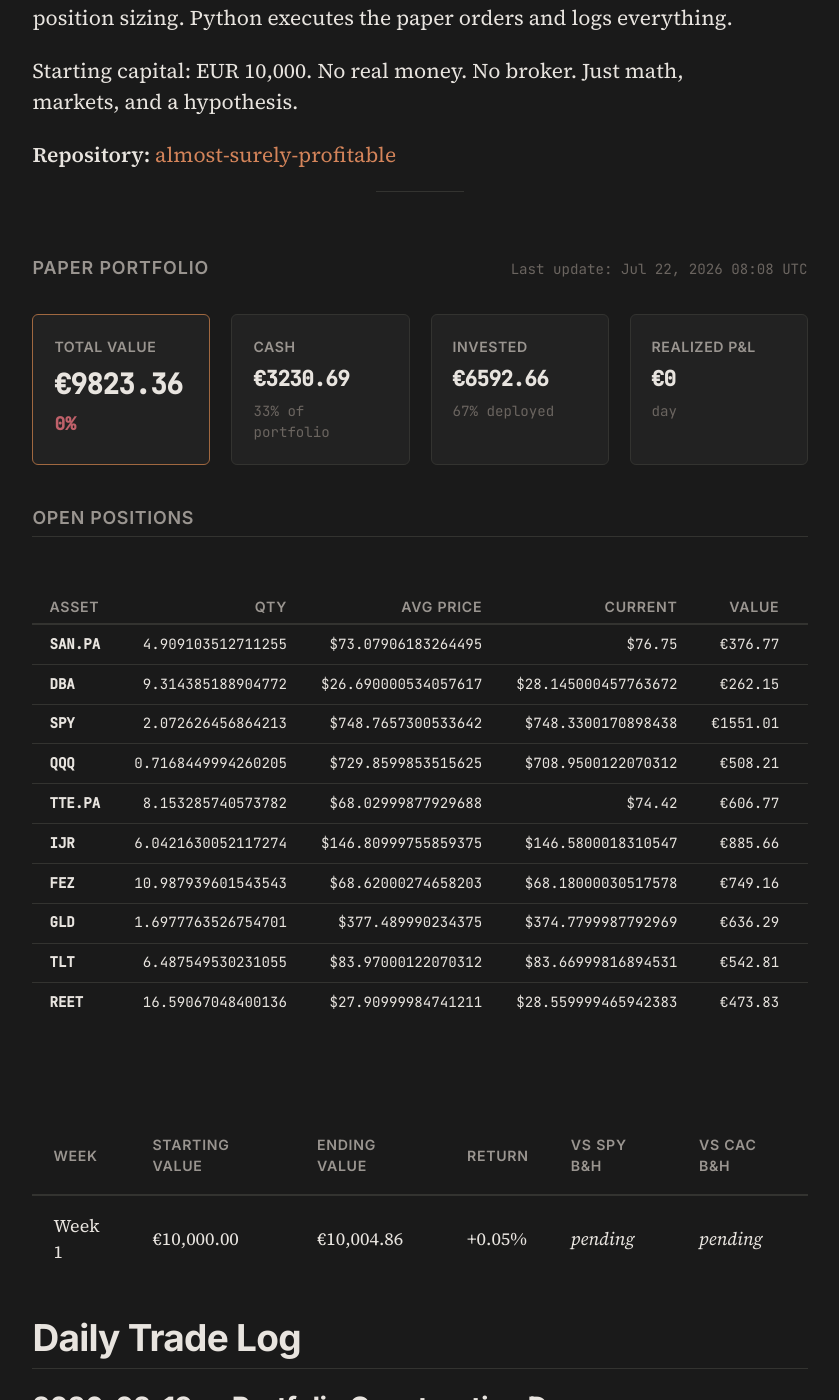
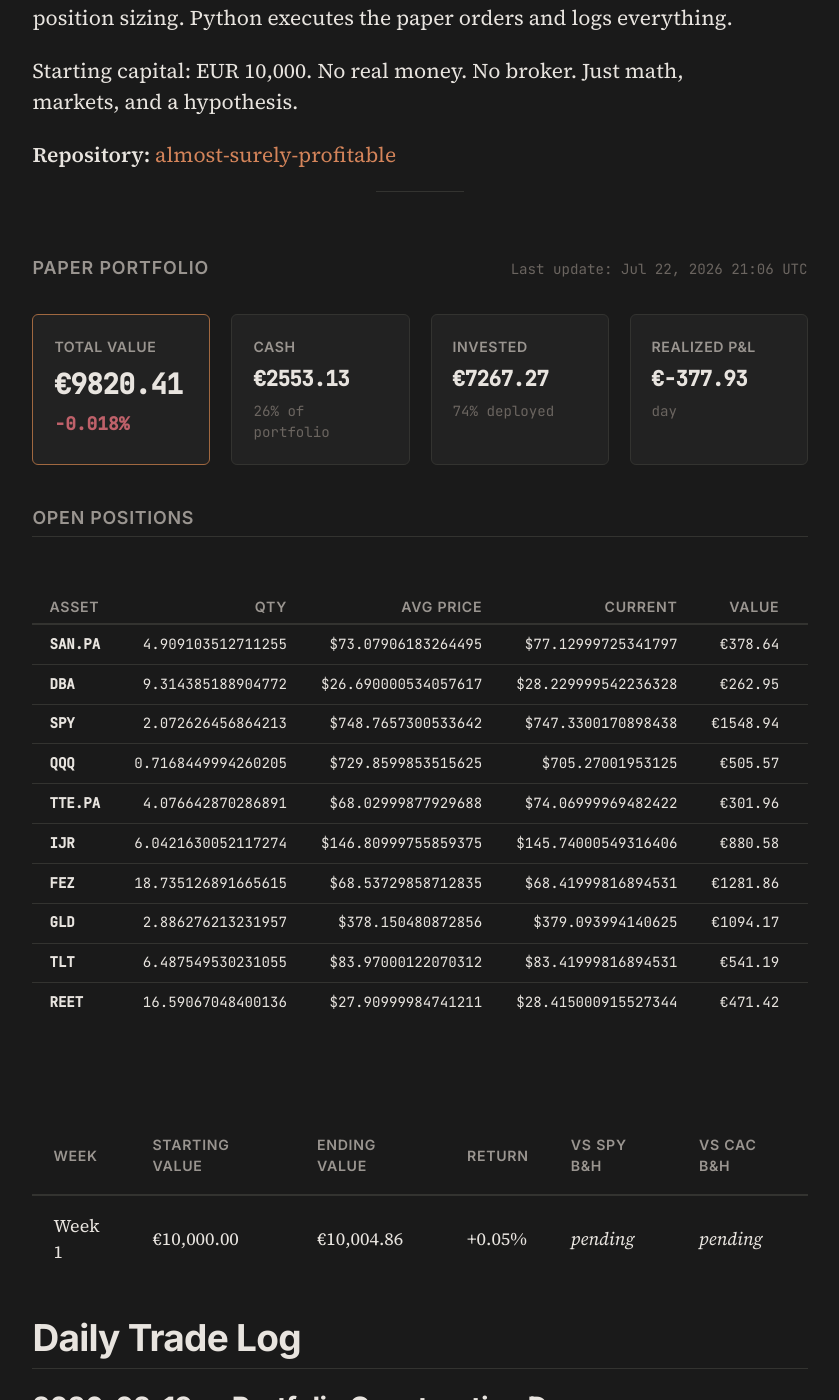
Before and after one commit to Alm0stSurely/alm0stsurely.github.io, a Jekyll site: the page built from trading.md, in a window 1280 px wide and 1400 px high, scrolled down 854 px. Shown: the whole window, without its empty margins (220-1059 px from the left). Built offline with Jekyll 4.4.1, drawn with Linux system fonts in a browser that asks for light colours.

Commit message:
Update portfolio and trading analysis for 2026-07-22

```diff
--- a/_data/portfolio.json
+++ b/_data/portfolio.json
@@ -1,99 +1,112 @@
 {
   "date": "2026-07-22",
-  "cash": 3230.6926519828426,
+  "cash": 2553.1345686522945,
   "positions": [
     {
       "ticker": "SAN.PA",
       "quantity": 4.909103512711255,
       "avg_price": 73.07906183264495,
-      "current_price": 76.75,
-      "market_value": 376.7736946005888,
-      "unrealized_pnl": 18.021015452308475,
-      "unrealized_pnl_pct": 0.050232420549701305
+      "current_price": 77.12999725341797,
+      "market_value": 378.6391404521636,
+      "unrealized_pnl": 19.886461303883266,
+      "unrealized_pnl_pct": 0.05543223078109406,
+      "weight": 0.03855635350054947
     },
     {
       "ticker": "DBA",
       "quantity": 9.314385188904772,
       "avg_price": 26.690000534057617,
-      "current_price": 28.145000457763672,
-      "market_value": 262.153375405512,
-      "unrealized_pnl": 13.55242973922525,
-      "unrealized_pnl_pct": 0.05451479560104956
+      "current_price": 28.229999542236328,
+      "market_value": 262.9450896189946,
+      "unrealized_pnl": 14.344143952707839,
+      "unrealized_pnl_pct": 0.057699474610860564,
+      "weight": 0.0267753719662388
     },
     {
       "ticker": "SPY",
       "quantity": 2.072626456864213,
       "avg_price": 748.7657300533642,
-      "current_price": 748.3300170898438,
-      "market_value": 1551.0085918860589,
-      "unrealized_pnl": -0.9030702157912438,
-      "unrealized_pnl_pct": -0.0005819082605308602
+      "current_price": 747.3300170898438,
+      "market_value": 1548.9359654291948,
+      "unrealized_pnl": -2.975696672655431,
+      "unrealized_pnl_pct": -0.001917439468574687,
+      "weight": 0.15772622598256708
     },
     {
       "ticker": "QQQ",
       "quantity": 0.7168449994260205,
       "avg_price": 729.8599853515625,
-      "current_price": 708.9500122070312,
-      "market_value": 508.20727109362656,
-      "unrealized_pnl": -14.989209686789609,
-      "unrealized_pnl_pct": -0.028649293788121886
+      "current_price": 705.27001953125,
+      "market_value": 505.56928674606837,
+      "unrealized_pnl": -17.627194034347838,
+      "unrealized_pnl_pct": -0.03369134671558678,
+      "weight": 0.051481492683307956
     },
     {
       "ticker": "TTE.PA",
-      "quantity": 8.153285740573782,
+      "quantity": 4.076642870286891,
       "avg_price": 68.02999877929688,
-      "current_price": 74.42,
-      "market_value": 606.7675248135009,
-      "unrealized_pnl": 52.09950583500787,
-      "unrealized_pnl_pct": 0.09392916853392262
+      "current_price": 74.06999969482422,
+      "market_value": 301.9569361580574,
+      "unrealized_pnl": 24.622926668810862,
+      "unrealized_pnl_pct": 0.0887843748920581,
+      "weight": 0.03074789985670744
     },
     {
       "ticker": "IJR",
       "quantity": 6.0421630052117274,
       "avg_price": 146.80999755859375,
-      "current_price": 146.5800018310547,
-      "market_value": 885.6602643674659,
-      "unrealized_pnl": -1.3896716762932795,
-      "unrealized_pnl_pct": -0.001566621697185631
+      "current_price": 145.74000549316406,
+      "market_value": 880.5848695701499,
+      "unrealized_pnl": -6.46506647360934,
+      "unrealized_pnl_pct": -0.007288277932179921,
+      "weight": 0.08966886381010941
     },
     {
       "ticker": "FEZ",
-      "quantity": 10.987939601543543,
-      "avg_price": 68.62000274658203,
-      "current_price": 68.18000030517578,
-      "market_value": 749.1577253864918,
-      "unrealized_pnl": -4.834720250703577,
-      "unrealized_pnl_pct": -0.0064121600669589975
+      "quantity": 18.735126891665615,
+      "avg_price": 68.53729858712835,
+      "current_price": 68.41999816894531,
+      "market_value": 1281.8573476227195,
+      "unrealized_pnl": -2.197638219104647,
+      "unrealized_pnl_pct": -0.0017114829530947846,
+      "weight": 0.130529941973768
     },
     {
       "ticker": "GLD",
-      "quantity": 1.6977763526754701,
-      "avg_price": 377.489990234375,
-      "current_price": 374.7799987792969,
-      "market_value": 636.2926193832318,
-      "unrealized_pnl": -4.600959408384229,
-      "unrealized_pnl_pct": -0.0071789756687205206
+      "quantity": 2.886276213231957,
+      "avg_price": 378.150480872856,
+      "current_price": 379.093994140625,
+      "market_value": 1094.169977867181,
+      "unrealized_pnl": 2.72323990163045,
+      "unrealized_pnl_pct": 0.002495073563284042,
+      "weight": 0.11141797017063865
     },
     {
       "ticker": "TLT",
       "quantity": 6.487549530231055,
       "avg_price": 83.97000122070312,
-      "current_price": 83.66999816894531,
-      "market_value": 542.8132573153744,
-      "unrealized_pnl": -1.9462846574992794,
-      "unrealized_pnl_pct": -0.0035727408288264454
+      "current_price": 83.41999816894531,
+      "market_value": 541.1913699328167,
+      "unrealized_pnl": -3.568172040056993,
+      "unrealized_pnl_pct": -0.0065499945666572116,
+      "weight": 0.055108845180818086
     },
     {
       "ticker": "REET",
       "quantity": 16.59067048400136,
       "avg_price": 27.90999984741211,
-      "current_price": 28.559999465942383,
-      "market_value": 473.8295401627049,
-      "unrealized_pnl": 10.783929485762352,
-      "unrealized_pnl_pct": 0.023289130135575518
+      "current_price": 28.415000915527344,
+      "market_value": 471.4239169921112,
+      "unrealized_pnl": 8.37830631516863,
+      "unrealized_pnl_pct": 0.018093911532645977,
+      "weight": 0.04800451208096351
     }
   ],
-  "positions_value": 6592.663864414556,
-  "total_value": 9823.356516397398,
-  "last_updated": "2026-07-22T08:08:24.130284"
+  "positions_value": 7267.273900389457,
+  "total_value": 9820.408469041751,
+  "total_return_pct": -0.017959153095824854,
+  "total_realized_pnl": -377.9333302182904,
+  "total_unrealized_pnl": 37.1213107024268,
+  "last_updated": "2026-07-22T21:06:56.943727"
 }
```
Also changed, not shown: _trading_analysis.md (+45 -34 lines).
